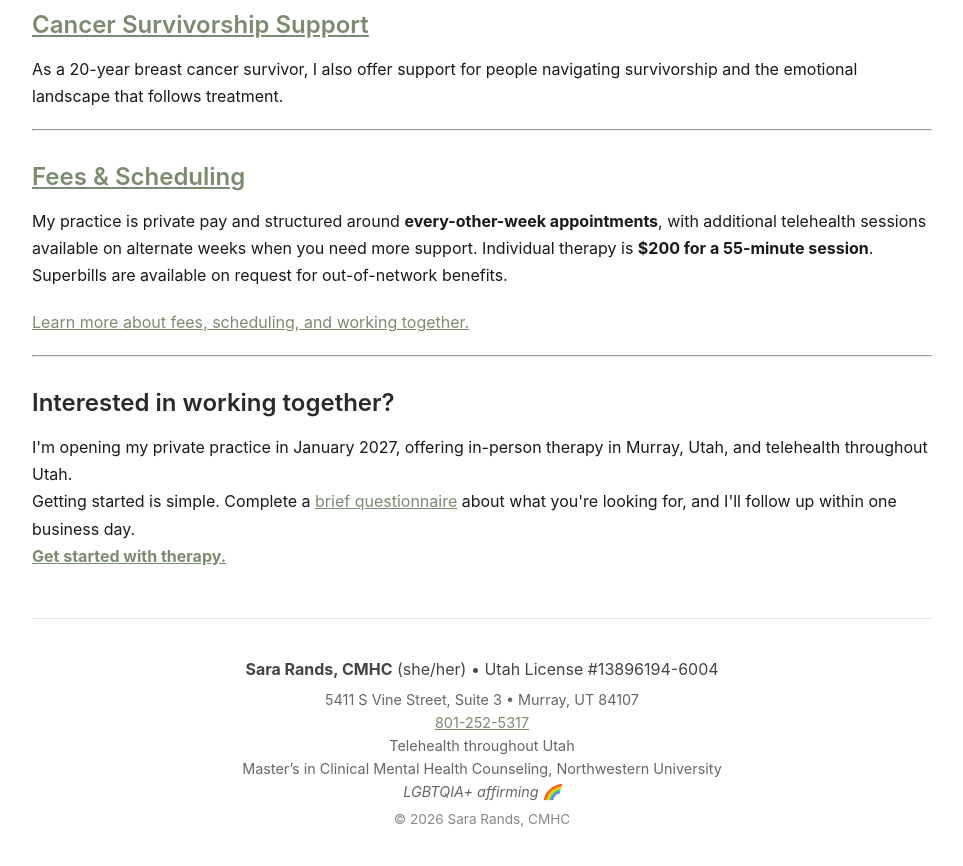
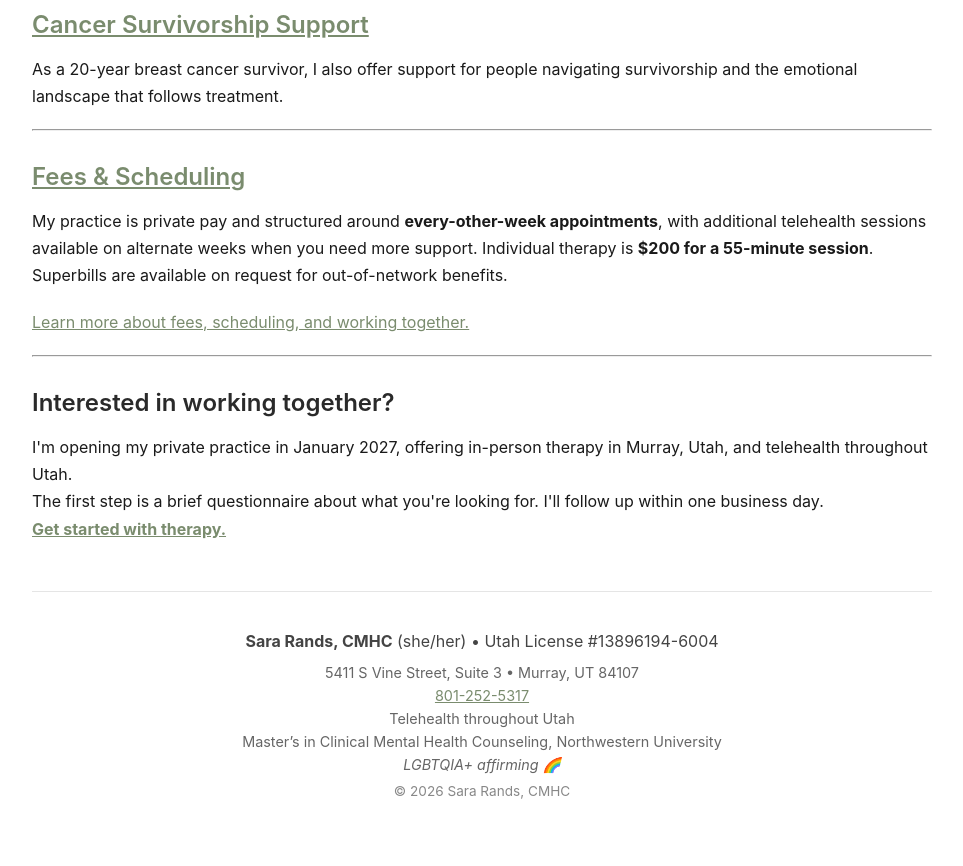
Before and after one commit to SaraRands/sararands-site, a Jekyll site: the page built from index.md, in a window 1280 px wide and 900 px high, scrolled down 3695 px. Shown: the top 866 px of the window, without its empty margins (158-1121 px from the left). Built offline with Jekyll 4.4.1, drawn with Linux system fonts in a browser that asks for light colours.

Commit message:
availabilty more

```diff
--- a/_includes/availability.html
+++ b/_includes/availability.html
@@ -20,5 +20,5 @@
 {% if include.note %}<p>{{ include.note }}</p>{% endif %}
 
 <p>I'm opening my private practice in January 2027, offering in-person therapy in Murray, Utah, and telehealth throughout Utah.  <br>
-  Getting started is simple. Complete a <a href="{{ avail_form }}">brief questionnaire</a> about what you're looking for, and I'll follow up within one business day.  <br>
+  The first step is a brief questionnaire about what you're looking for. I'll follow up within one business day.  <br>
 <strong><a href="{{ avail_form }}">Get started with therapy.</a></strong></p>
```
